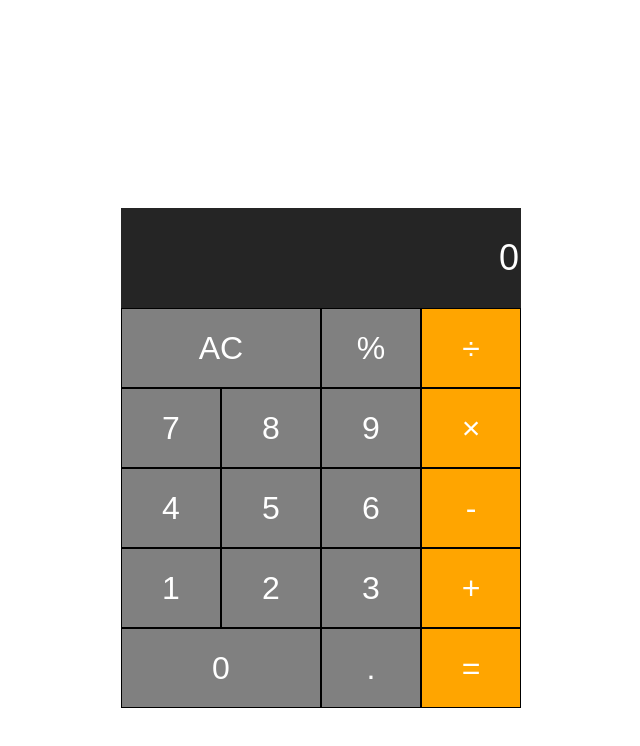
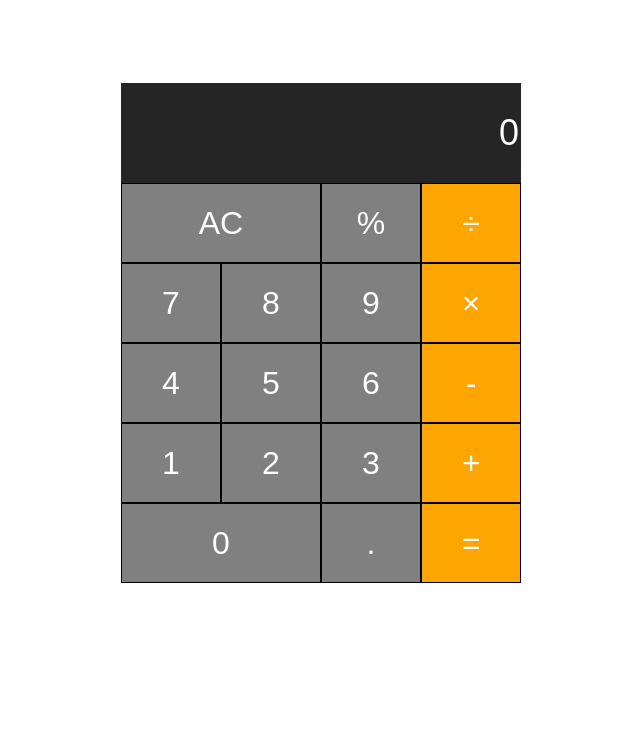
Before and after one commit to ardiankur/kalkulator, a plain HTML site: page index.html in a window 1280 px wide. Shown: the whole page, without its empty margins (319-959 px from the left). Drawn offline with Linux system fonts and the light colour scheme.

Commit message:
Update stylesheet.css

```diff
--- a/stylesheet.css
+++ b/stylesheet.css
@@ -1,7 +1,7 @@
 .calculator {
     text-align: center;
     margin: 0 auto;
-    padding-top: 200px;
+    padding-top: 75px;
     width: 400px;
 }
 
```
